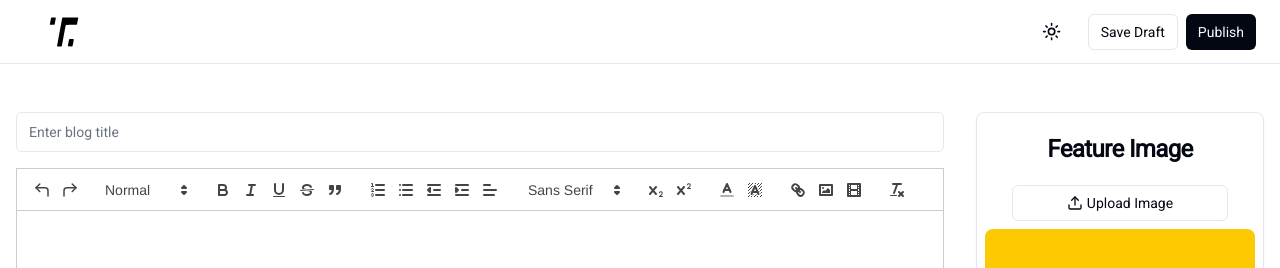
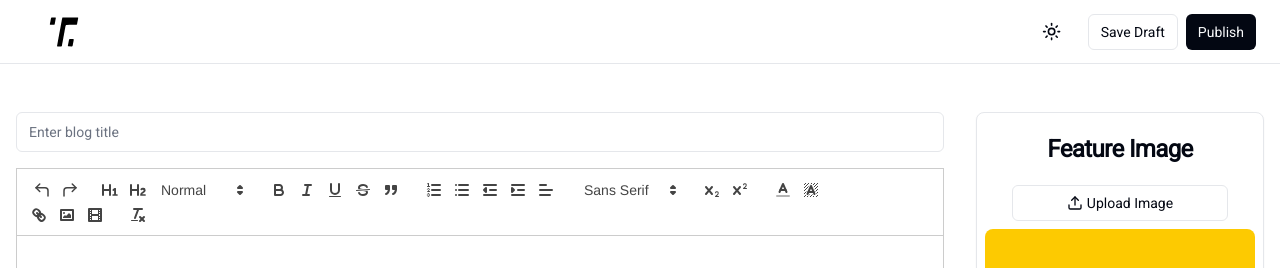
Before and after one commit to davidfcopozo/personal-blog, a Next.js app in the folder client/: page /new-post in a window 1280 px wide. Shown: the top 268 px of the page. Built offline with nearby package versions, Linux system fonts and the light colour scheme; no server answers.

Commit message:
refactor: Update Editor component to include shortcuts for h1 and h2 header options in the toolbar
Signed-off-by: David <davidfco.pozo@gmail.com>

```diff
--- a/client/src/components/editor.tsx
+++ b/client/src/components/editor.tsx
@@ -46,7 +46,11 @@ const Editor = ({ value, onChange, handleImageUpload }: EditorProps) => {
       toolbar: {
         container: [
           ["undo", "redo"],
-          [{ header: [1, 2, 3, 4, 5, 6, false] }],
+          [
+            { header: "1" },
+            { header: "2" },
+            { header: [1, 2, 3, 4, 5, 6, false] },
+          ],
           ["bold", "italic", "underline", "strike", "blockquote"],
           [
             { list: "ordered" },
```
